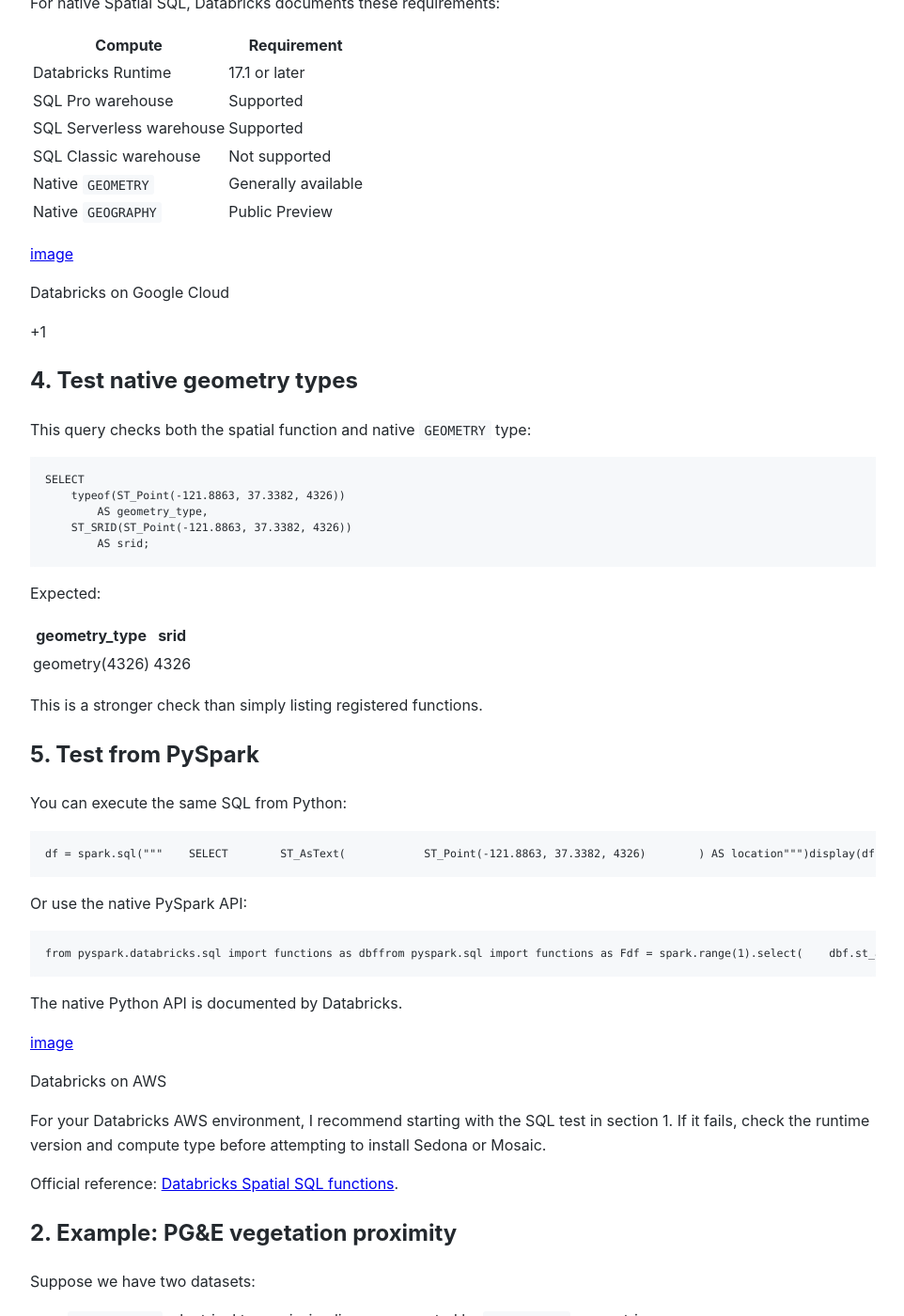
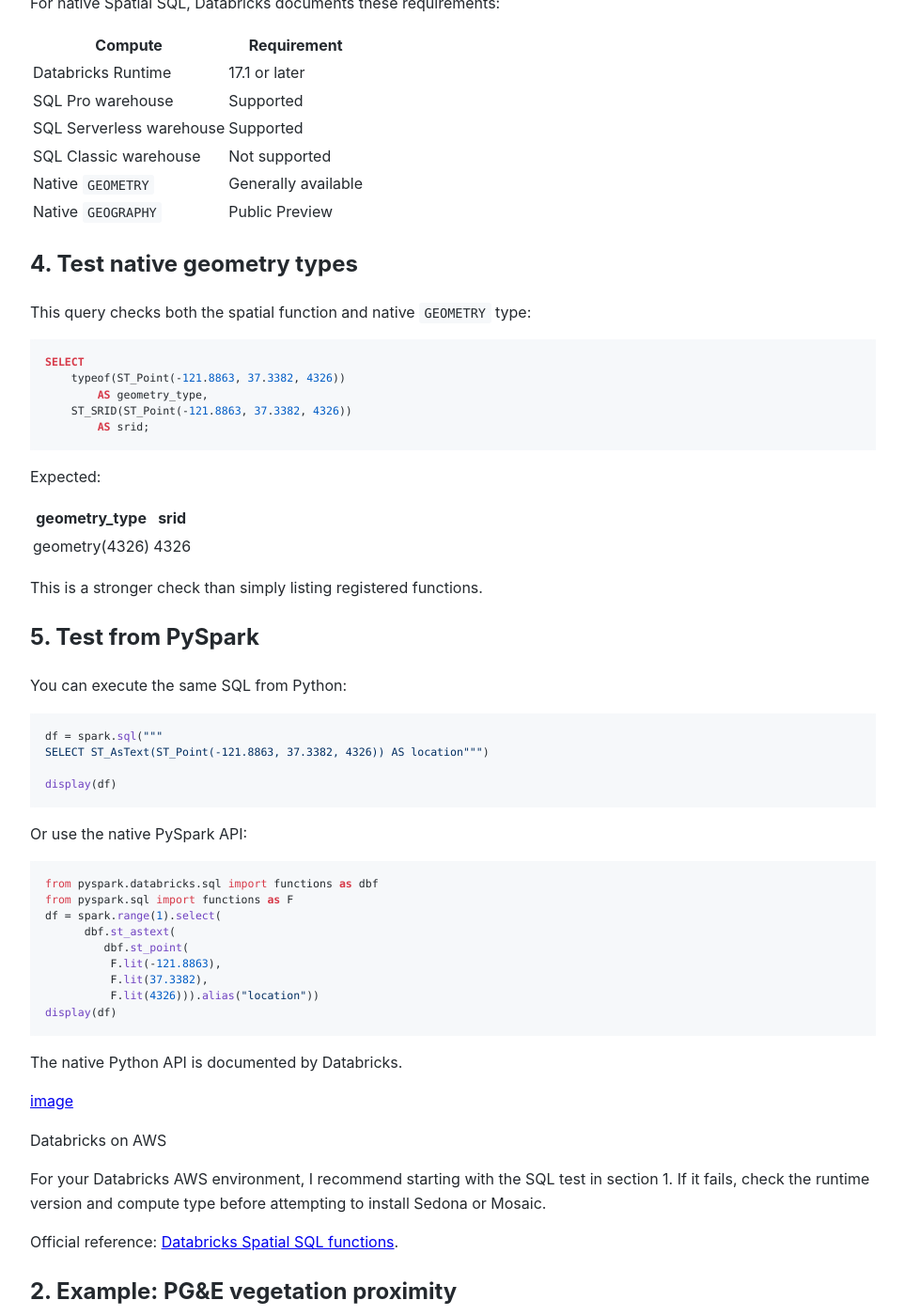
Before and after one commit to Michael-Lubinsky/michael-lubinsky.github.com, a Jekyll site: the page built from geo/databricks_spatial.md, in a window 1280 px wide and 1400 px high, scrolled down 2240 px. Shown: the whole window at 94% size, without its empty margins (158-1120 px from the left). Built offline with Jekyll 4.4.1, drawn with Linux system fonts in a browser that asks for light colours; our own code applies the rules of GitHub Pages for plain Markdown files; some of the changed text lies outside the part shown.

Commit message:
Refactor Databricks Spatial SQL examples
Updated SQL and Python code examples for Databricks Spatial SQL, fixed formatting issues, and removed unnecessary content.

````diff
--- a/geo/databricks_spatial.md
+++ b/geo/databricks_spatial.md
@@ -45,7 +45,7 @@
 
 Open a Databricks SQL Editor or a notebook and execute:
 
-```
+```sql
 SELECT
     ST_AsText(
         ST_Point(-121.8863, 37.3382)
@@ -92,7 +92,7 @@
 In a Python notebook, execute:
 
 ```
-print(spark.conf.get(    "spark.databricks.clusterUsageTags.sparkVersion"))
+print(spark.conf.get("spark.databricks.clusterUsageTags.sparkVersion"))
 ```
 
 For native Spatial SQL, Databricks documents these requirements:
@@ -106,17 +106,14 @@
 | Native `GEOMETRY`        | Generally available |
 | Native `GEOGRAPHY`       | Public Preview      |
 
-[image](https://www.google.com/s2/favicons?domain=https://docs.databricks.com\&sz=32)
 
-Databricks on Google Cloud
 
-+1
 
 ## 4. Test native geometry types
 
 This query checks both the spatial function and native `GEOMETRY` type:
 
-```
+```sql
 SELECT
     typeof(ST_Point(-121.8863, 37.3382, 4326))
         AS geometry_type,
@@ -136,14 +133,25 @@
 
 You can execute the same SQL from Python:
 
-```
-df = spark.sql("""    SELECT        ST_AsText(            ST_Point(-121.8863, 37.3382, 4326)        ) AS location""")display(df)
+```python
+df = spark.sql("""
+SELECT ST_AsText(ST_Point(-121.8863, 37.3382, 4326)) AS location""")
+
+display(df)
 ```
 
 Or use the native PySpark API:
 
-```
-from pyspark.databricks.sql import functions as dbffrom pyspark.sql import functions as Fdf = spark.range(1).select(    dbf.st_astext(        dbf.st_point(            F.lit(-121.8863),            F.lit(37.3382),            F.lit(4326)        )    ).alias("location"))display(df)
+```python
+from pyspark.databricks.sql import functions as dbf
+from pyspark.sql import functions as F
+df = spark.range(1).select(
+      dbf.st_astext(
+         dbf.st_point(
+          F.lit(-121.8863),
+          F.lit(37.3382),
+          F.lit(4326))).alias("location"))
+display(df)
 ```
 
 The native Python API is documented by Databricks.&#x20;
@@ -151,8 +159,6 @@
 [image](https://www.google.com/s2/favicons?domain=https://docs.databricks.com\&sz=32)
 
 Databricks on AWS
-
-
 
 For your Databricks AWS environment, I recommend starting with the SQL test in section 1. If it fails, check the runtime version and compute type before attempting to install Sedona or Mosaic.
 
````
